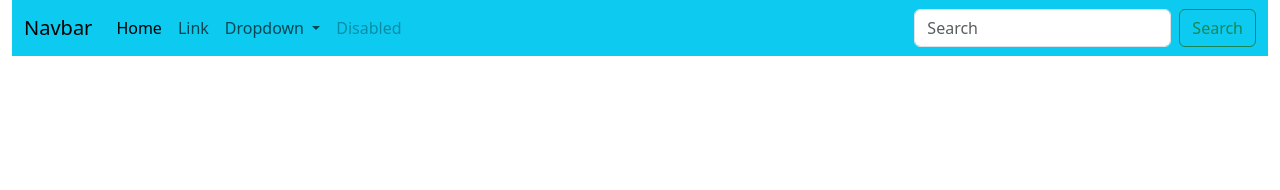
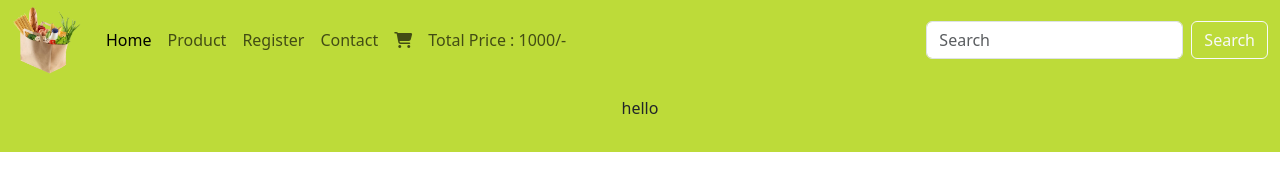
Before and after one commit to AkshayPrajaCode/E_Store-, a plain HTML site: page index.html in a window 1280 px wide. Drawn offline with nearby package versions, Linux system fonts and the light colour scheme.

Commit message:
navbar complete Now

```diff
--- a/index.html
+++ b/index.html
@@ -1,5 +1,6 @@
 <!doctype html>
 <html lang="en">
+
 <head>
   <meta charset="utf-8">
   <meta name="viewport" content="width=device-width, initial-scale=1">
@@ -7,23 +8,32 @@
 
 
   <!-- icon  -->
-    <link rel="icon " href="https://www.bing.com/images/search?view=detailV2&ccid=jcbAUTSL&id=C2880264C79CC9C40E8B542A59166AB03C2FAA03&thid=OIP.jcbAUTSLJ4MLKjrFUb6oowHaE8&mediaurl=https%3a%2f%2fblog.hubspot.com%2fhubfs%2fecommerce-10.jpg%23keepProtocol&exph=1001&expw=1500&q=ecommerce+store&simid=607992500161169058&FORM=IRPRST&ck=5E5F640194FF277C47A2D70B80AFD21B&selectedIndex=3&itb=0&ajaxhist=0&ajaxserp=0">
+  <link rel="icon" href="./src/image/logo/Groceries_shutterstock_42873196-768x902-removebg-preview.png">
   <!-- bootstrap css link -->
-    <link href="https://cdn.jsdelivr.net/npm/bootstrap@5.3.2/dist/css/bootstrap.min.css" rel="stylesheet" integrity="sha384-T3c6CoIi6uLrA9TneNEoa7RxnatzjcDSCmG1MXxSR1GAsXEV/Dwwykc2MPK8M2HN" crossorigin="anonymous">
+  <link href="https://cdn.jsdelivr.net/npm/bootstrap@5.3.2/dist/css/bootstrap.min.css" rel="stylesheet"
+    integrity="sha384-T3c6CoIi6uLrA9TneNEoa7RxnatzjcDSCmG1MXxSR1GAsXEV/Dwwykc2MPK8M2HN" crossorigin="anonymous">
 
   <!-- font awesome cdn link -->
-    <script src="https://cdnjs.cloudflare.com/ajax/libs/font-awesome/6.5.1/js/all.min.js" integrity="sha512-GWzVrcGlo0TxTRvz9ttioyYJ+Wwk9Ck0G81D+eO63BaqHaJ3YZX9wuqjwgfcV/MrB2PhaVX9DkYVhbFpStnqpQ==" crossorigin="anonymous" referrerpolicy="no-referrer"></script>
+  <link rel="stylesheet" href="https://cdnjs.cloudflare.com/ajax/libs/font-awesome/6.5.1/css/all.min.css" integrity="sha512-DTOQO9RWCH3ppGqcWaEA1BIZOC6xxalwEsw9c2QQeAIftl+Vegovlnee1c9QX4TctnWMn13TZye+giMm8e2LwA==" crossorigin="anonymous" referrerpolicy="no-referrer" />
 
 
+  <link rel="stylesheet" href="./style.css">
+
 </head>
+
 <body>
   <!-- navbar  -->
+  <div class="container-fluid p-0 ">
+    <!-- first child -->
+    <nav class="navbar navbar-expand-lg bg-dark-moss-green p-0">
       <div class="container-fluid">
-      <!-- first child -->
-      <nav class="navbar navbar-expand-lg bg-info ">
-        <div class="container-fluid">
-          <a class="navbar-brand" href="#">Navbar</a>
-          <button class="navbar-toggler" type="button" data-bs-toggle="collapse" data-bs-target="#navbarSupportedContent" aria-controls="navbarSupportedContent" aria-expanded="false" aria-label="Toggle navigation">
+        <a class="navbar-brand" href="#">
+          <div class="image-logo">
+            <img src="./src/image/logo/Groceries_shutterstock_42873196-768x902-removebg-preview.png" alt="logo">
+          </div>
+        </a>
+        <button class="navbar-toggler" type="button" data-bs-toggle="collapse" data-bs-target="#navbarSupportedContent"
+          aria-controls="navbarSupportedContent" aria-expanded="false" aria-label="Toggle navigation">
           <span class="navbar-toggler-icon"></span>
         </button>
         <div class="collapse navbar-collapse" id="navbarSupportedContent">
@@ -32,33 +42,43 @@
               <a class="nav-link active" aria-current="page" href="#">Home</a>
             </li>
             <li class="nav-item">
-                <a class="nav-link" href="#">Link</a>
-              </li>
-              <li class="nav-item dropdown">
-                <a class="nav-link dropdown-toggle" href="#" role="button" data-bs-toggle="dropdown" aria-expanded="false">
-                  Dropdown
-                </a>
-                <ul class="dropdown-menu">
-                  <li><a class="dropdown-item" href="#">Action</a></li>
-                  <li><a class="dropdown-item" href="#">Another action</a></li>
-                  <li><hr class="dropdown-divider"></li>
-                  <li><a class="dropdown-item" href="#">Something else here</a></li>
-                </ul>
+              <a class="nav-link" href="#">Product</a>
             </li>
             <li class="nav-item">
-                <a class="nav-link disabled">Disabled</a>
+              <a class="nav-link" href="#">Register</a>
+            </li>
+            <li class="nav-item">
+              <a class="nav-link" href="#">Contact</a>
+            </li>
+            <li class="nav-item">
+              <a class="nav-link" href="#">
+                <i class="fa-solid fa-cart-shopping"></i>
+              </a>
+            </li>
+            <li class="nav-item">
+              <a class="nav-link" href="#">Total Price : 1000/-</a>
             </li>
           </ul>
           <form class="d-flex" role="search">
             <input class="form-control me-2" type="search" placeholder="Search" aria-label="Search">
-              <button class="btn btn-outline-success" type="submit">Search</button>
+            <button class="btn btn-outline-light" type="submit">Search</button>
           </form>
         </div>
       </div>
     </nav>
 
+
+  </div>
+
+
+  <!-- last child -->
+  <div class="bg-dark-moss-green p-3 text-center">
+    <p>hello</p>
   </div>
   <!-- bootstrap js link -->
-    <script src="https://cdn.jsdelivr.net/npm/bootstrap@5.3.2/dist/js/bootstrap.bundle.min.js" integrity="sha384-C6RzsynM9kWDrMNeT87bh95OGNyZPhcTNXj1NW7RuBCsyN/o0jlpcV8Qyq46cDfL" crossorigin="anonymous"></script>
+  <script src="https://cdn.jsdelivr.net/npm/bootstrap@5.3.2/dist/js/bootstrap.bundle.min.js"
+    integrity="sha384-C6RzsynM9kWDrMNeT87bh95OGNyZPhcTNXj1NW7RuBCsyN/o0jlpcV8Qyq46cDfL"
+    crossorigin="anonymous"></script>
 </body>
+
 </html>
--- /dev/null
+++ b/style.css
@@ -0,0 +1,16 @@
+:right{
+--drab-dark-brown: #514b23ff;
+--dark-moss-green: #656839ff;
+--sage: #cbc9adff;
+--ash-gray: #cbd0b9ff;
+--ash-gray-2: #bddbd0ff;
+}
+
+.bg-dark-moss-green{
+    background-color: #BDDB39;
+}
+
+.image-logo img{
+    width: 70px;
+    height: 70px;
+}
```
Also changed, not shown: src/image/logo/Groceries_shutterstock_42873196-768x902-removebg-preview.png (added), src/image/logo/we.jpg (added). Lines whose indentation alone changed are shown as unchanged.
